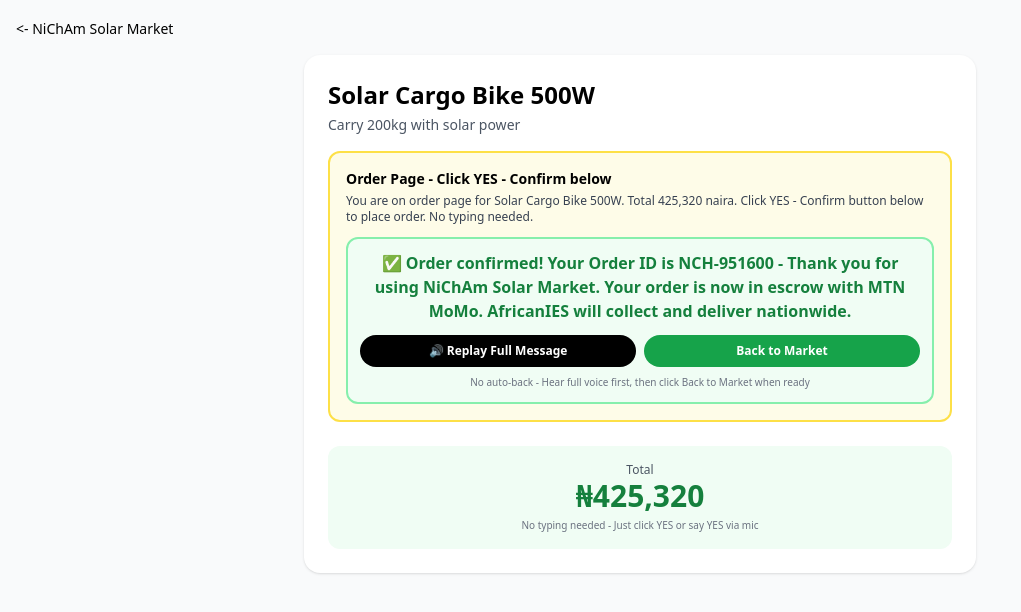
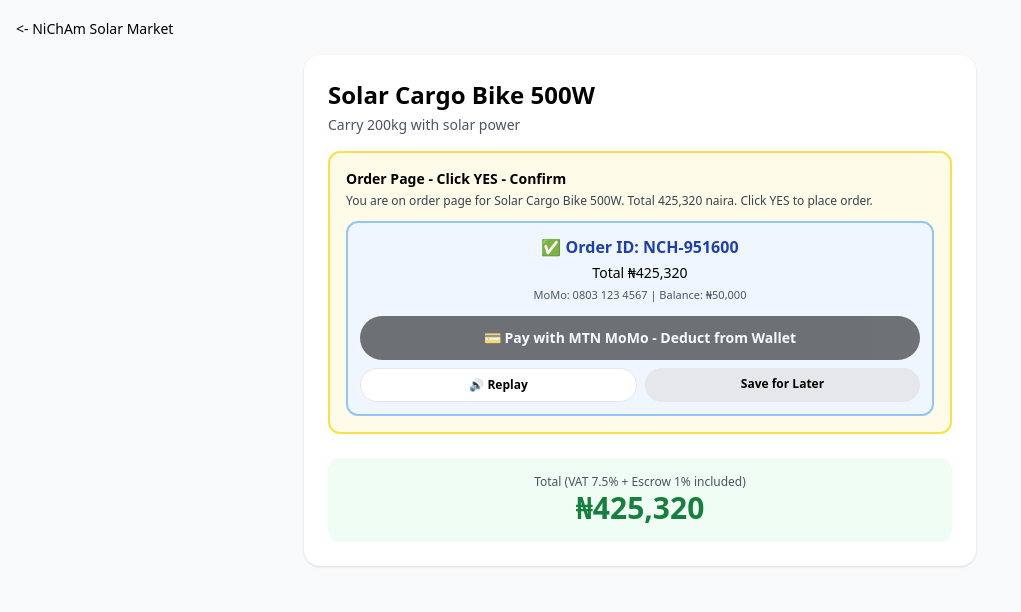
Before and after one commit to gspiassociatesltd/nicham-trade, a Next.js app: page /product/1 in a window 1280 px wide. Both pictures are taken after a click on the button "YES - Confirm". Shown: the top 612 px of the page, without its empty margins (0-1021 px from the left). Built offline with nearby package versions, Linux system fonts and the light colour scheme.

Commit message:
Add files via upload

```diff
--- a/app/page.tsx
+++ b/app/page.tsx
@@ -101,7 +101,7 @@ export default function Home() {
       </div>
 
       <section className="p-6 text-center bg-gradient-to-br from-yellow-50 to-green-50">
-        <h2 className="text-xl md:text-2xl font-bold mb-2">Everything Solar - Solar Cargo Bikes, Pumps, Freezers, Mini-Grids, Tractors e.t.c. - Delivery Nationwide</h2>
+        <h2 className="text-lg md:text-xl font-bold mb-2 text-gray-700">Everything Solar - Solar Cargo Bikes, Pumps, Freezers, Mini-Grids, Tractors e.t.c. - Delivery Nationwide</h2>
         <p className="text-gray-600 mb-2">Marketplace Model: GSPI/NiChAm Platform | Escrow with MTN MoMo | AfricanIES Nationwide Delivery</p>
         <p className="text-xs text-gray-500 max-w-3xl mx-auto">Buyer orders on platform → Escrow with MTN&apos;s momo → AfricanIES collects from manufacturers & delivers → Buyer confirms - MTN&apos;s momo pays</p>
 
--- a/app/product/[id]/page.tsx
+++ b/app/product/[id]/page.tsx
@@ -23,83 +23,112 @@ function calcTotal(base: number) {
 
 export default function ProductPage({ params }: { params: { id: string } }) {
   const [lang, setLang] = useState('en')
-  const [msg, setMsg] = useState("")
-  const [orderIdState, setOrderIdState] = useState("")
-  const [confirmed, setConfirmed] = useState(false)
+  const [step, setStep] = useState<'order'|'confirmed'|'paying'|'success'|'insufficient'>('order')
+  const [orderId, setOrderId] = useState('')
+  const [momoNumber, setMomoNumber] = useState('0803 123 4567')
+  const [balance, setBalance] = useState(50000)
 
   useEffect(() => {
     const saved = localStorage.getItem('nicham_lang')
     if (saved) setLang(saved)
-    const url = new URL(window.location.href)
-    const l = url.searchParams.get('lang')
-    if (l) setLang(l)
+    const b = localStorage.getItem('momo_balance')
+    if (b) setBalance(parseInt(b))
+    else { localStorage.setItem('momo_balance', '50000'); setBalance(50000) }
+    const num = localStorage.getItem('momo_number')
+    if (num) setMomoNumber(num)
   }, [])
 
   const id = parseInt(params.id)
-  const meta = productsMeta[id] || productsMeta[2]
+  const meta = productsMeta[id] || productsMeta[3]
   const total = calcTotal(meta.price)
 
-  const speakFull = (orderId: string) => {
+  const speak = (textArr: string[]) => {
     try {
-      if (typeof window === 'undefined' || !window.speechSynthesis) return
+      if (!window.speechSynthesis) return
       window.speechSynthesis.cancel()
-      // Small delay to ensure cancel completes
       setTimeout(() => {
-        const sentences = [
-          "Order confirmed.",
-          "Your Order ID is " + orderId + ".",
-          "Thank you for using NiChAm Solar Market.",
-          "Your order is now in escrow with MTN MoMo.",
-          "AfricanIES will collect and deliver nationwide.",
-          "You will be notified."
-        ]
-        let i = 0
+        let i=0
         const next = () => {
-          if (i >= sentences.length) return
-          const u = new SpeechSynthesisUtterance(sentences[i])
-          u.lang = "en-NG"
-          u.rate = 0.85
-          u.volume = 1
-          u.onend = () => { i++; setTimeout(next, 250) }
-          u.onerror = () => { i++; setTimeout(next, 250) }
+          if (i>=textArr.length) return
+          const u = new SpeechSynthesisUtterance(textArr[i])
+          u.lang='en-NG'; u.rate=0.85; u.volume=1
+          u.onend = () => { i++; setTimeout(next,250) }
+          u.onerror = () => { i++; setTimeout(next,250) }
           window.speechSynthesis.speak(u)
         }
         next()
-      }, 300)
+      },300)
     } catch {}
   }
 
-  const handleConfirm = () => {
-    const orderId = "NCH-" + Date.now().toString().slice(-6)
-    setOrderIdState(orderId)
-    setConfirmed(true)
+  const handleYES = () => {
+    const oid = "NCH-" + Date.now().toString().slice(-6)
+    setOrderId(oid)
+    setStep('confirmed')
     const orders = JSON.parse(localStorage.getItem('nicham_orders') || '[]')
-    orders.unshift({ productName: meta.name, total, orderId, date: new Date().toLocaleString() })
+    orders.unshift({ productName: meta.name, total, orderId: oid, status:'awaiting_payment', date: new Date().toLocaleString() })
     localStorage.setItem('nicham_orders', JSON.stringify(orders))
-    setMsg("Order confirmed! Your Order ID is " + orderId + " - Thank you for using NiChAm Solar Market. Your order is now in escrow with MTN MoMo. AfricanIES will collect and deliver nationwide.")
-    speakFull(orderId)
-    try {
-      const dataset = JSON.parse(localStorage.getItem('nicham_voice_dataset') || '[]')
-      dataset.push({ type: 'order', product: meta.name, lang, time: new Date().toISOString() })
-      localStorage.setItem('nicham_voice_dataset', JSON.stringify(dataset.slice(-100)))
-    } catch {}
-    // NO AUTO REDIRECT - user stays to hear full message, clicks Back manually
+    speak([
+      "Order confirmed.",
+      "Order ID " + oid + ".",
+      "Total " + total.toLocaleString() + " naira.",
+      "Please click Pay with MTN MoMo to secure your payment in escrow."
+    ])
+  }
+
+  const handlePay = () => {
+    setStep('paying')
+    setTimeout(() => {
+      if (balance < total) {
+        setStep('insufficient')
+        speak([
+          "Insufficient MoMo wallet balance.",
+          "Required " + total.toLocaleString() + " naira.",
+          "Your balance is " + balance.toLocaleString() + " naira.",
+          "Please top up or save order to pay later."
+        ])
+      } else {
+        const newBal = balance - total
+        setBalance(newBal)
+        localStorage.setItem('momo_balance', newBal.toString())
+        // Update order status
+        const orders = JSON.parse(localStorage.getItem('nicham_orders') || '[]')
+        const idx = orders.findIndex((o:any)=>o.orderId===orderId)
+        if (idx>=0){ orders[idx].status='paid_escrow'; orders[idx].momoTxn='MOMO-'+Date.now().toString().slice(-6); localStorage.setItem('nicham_orders', JSON.stringify(orders)) }
+        // Hidden admin log for AfricanIES stages (buyer doesn't see)
+        const admin = JSON.parse(localStorage.getItem('nicham_admin_escrow') || '[]')
+        admin.unshift({ orderId, total, stage1:'30% on collection to AfricanIES pending', stage2:'70% on delivery pending', hidden:true, date:new Date().toISOString() })
+        localStorage.setItem('nicham_admin_escrow', JSON.stringify(admin))
+        setStep('success')
+        speak([
+          "Payment secured.",
+          "Your payment of " + total.toLocaleString() + " naira is now secured in escrow with MTN MoMo.",
+          "Transaction ID MoMo " + Date.now().toString().slice(-6) + ".",
+          "AfricanIES will collect and deliver nationwide.",
+          "You will receive NiChAm order receipt and MoMo payment receipt."
+        ])
+      }
+    }, 1200)
+  }
+
+  const handleTopUp = () => {
+    const add = total - balance + 10000
+    const newBal = balance + add
+    setBalance(newBal)
+    localStorage.setItem('momo_balance', newBal.toString())
+    alert("MoMo wallet topped up by ₦" + add.toLocaleString() + ". New balance ₦" + newBal.toLocaleString())
+    setStep('confirmed')
   }
 
   const orderText: any = {
-    en: { title: "Order Page - Click YES - Confirm below", desc: `You are on order page for ${meta.name}. Total ${total.toLocaleString()} naira. Click YES - Confirm button below to place order. No typing needed.` },
-    pidgin: { title: "Order Page - Click YES - Confirm", desc: `You dey order page for ${meta.name}. Total ${total.toLocaleString()} naira. Click YES - Confirm to order.` },
-    ha: { title: "Shafin Oda - Danna YES - Confirm", desc: `Kana shafin oda na ${meta.name}. Jimilla ${total.toLocaleString()} naira.` },
-    ig: { title: "Peeji Iwu - Pia YES - Confirm", desc: `I no na peeji iwu maka ${meta.name}. Onu ego ${total.toLocaleString()} naira.` },
-    yo: { title: "Oju-iwe Ase - Te YES - Confirm", desc: `O wa lori oju-iwe ase fun ${meta.name}. Lapapo ${total.toLocaleString()} naira.` }
+    en: { title: "Order Page - Click YES - Confirm", desc: "You are on order page for "+meta.name+". Total "+total.toLocaleString()+" naira. Click YES to place order." },
+    pidgin: { title: "Order Page - Click YES", desc: "You dey order page for "+meta.name+". Total "+total.toLocaleString()+" naira." }
   }
-
   const ot = orderText[lang] || orderText.en
 
   return (
     <main className="min-h-screen bg-gray-50 p-4">
       <a href={`/?lang=${lang}`} className="text-sm mb-4 inline-block">&lt;- NiChAm Solar Market</a>
-
       <div className="max-w-2xl mx-auto bg-white rounded-2xl shadow p-6">
         <h1 className="text-2xl font-black">{meta.name}</h1>
         <p className="text-sm text-gray-600 mt-1">{meta.desc}</p>
@@ -108,34 +137,55 @@ export default function ProductPage({ params }: { params: { id: string } }) {
           <div className="font-bold text-sm">{ot.title}</div>
           <div className="text-xs mt-1 text-gray-700">{ot.desc}</div>
 
-          {!confirmed ? (
-            lang === 'en' || lang === 'pidgin' ? (
-              <OrderMic onYES={handleConfirm} />
-            ) : (
-              <div className="mt-3">
-                <button onClick={handleConfirm} className="w-full py-3 bg-green-600 text-white rounded-full font-black text-sm hover:bg-green-700">
-                  YES - Confirm
-                </button>
+          {step==='order' && (
+            lang==='en' || lang==='pidgin' ? <OrderMic onYES={handleYES} /> :
+            <button onClick={handleYES} className="mt-3 w-full py-3 bg-green-600 text-white rounded-full font-black text-sm">YES - Confirm</button>
+          )}
+
+          {step==='confirmed' && (
+            <div className="mt-3 p-3 bg-blue-50 border-2 border-blue-300 rounded-xl">
+              <div className="font-black text-center text-blue-800">✅ Order ID: {orderId}</div>
+              <div className="text-center text-sm mt-1">Total ₦{total.toLocaleString()}</div>
+              <div className="text-[11px] text-center text-gray-600 mt-1">MoMo: {momoNumber} | Balance: ₦{balance.toLocaleString()}</div>
+              <button onClick={handlePay} className="mt-3 w-full py-3 bg-black text-white rounded-full font-black text-sm animate-pulse">💳 Pay with MTN MoMo - Deduct from Wallet</button>
+              <div className="flex gap-2 mt-2">
+                <button onClick={()=>speak(["Order ID "+orderId+". Total "+total.toLocaleString()+" naira. Please click Pay with MTN MoMo to secure your payment in escrow."])} className="flex-1 py-2 bg-white border rounded-full text-xs font-bold">🔊 Replay</button>
+                <a href={`/?lang=${lang}`} className="flex-1 py-2 bg-gray-200 rounded-full text-xs font-bold text-center">Save for Later</a>
               </div>
-            )
-          ) : (
-            <div className="mt-3 p-3 bg-green-50 border-2 border-green-300 rounded-xl">
-              <div className="text-center font-black text-green-700">✅ {msg}</div>
-              <div className="flex gap-2 mt-3">
-                <button onClick={() => orderIdState && speakFull(orderIdState)} className="flex-1 py-2 bg-black text-white rounded-full text-xs font-bold">🔊 Replay Full Message</button>
-                <a href={`/?lang=${lang}`} className="flex-1 py-2 bg-green-600 text-white rounded-full text-xs font-black text-center">Back to Market</a>
-              </div>
-              <div className="text-[10px] text-gray-500 mt-2 text-center">No auto-back - Hear full voice first, then click Back to Market when ready</div>
             </div>
           )}
 
-          {msg && !confirmed && <div className="mt-3 text-center text-sm font-bold text-green-700 bg-green-50 p-2 rounded">{msg}</div>}
+          {step==='paying' && <div className="mt-3 text-center py-6"><div className="animate-spin w-8 h-8 border-4 border-green-600 border-t-transparent rounded-full mx-auto"></div><div className="text-sm mt-2 font-bold">Checking MoMo wallet & securing escrow...</div></div>}
+
+          {step==='success' && (
+            <div className="mt-3 p-3 bg-green-50 border-2 border-green-400 rounded-xl">
+              <div className="text-center font-black text-green-700 text-sm">✅ Payment Secured in Escrow</div>
+              <div className="text-[11px] text-center mt-2 leading-snug">Your payment of <b>₦{total.toLocaleString()}</b> is now secured in escrow with MTN MoMo.<br/>MoMo Txn: MOMO-{orderId.slice(-6)}<br/>AfricanIES will collect and deliver nationwide.<br/>You will receive NiChAm Order Receipt + MoMo Payment Receipt.</div>
+              <div className="flex gap-2 mt-3">
+                <button onClick={()=>speak(["Payment secured. Your payment of "+total.toLocaleString()+" naira is now secured in escrow with MTN MoMo. AfricanIES will collect and deliver nationwide."])} className="flex-1 py-2 bg-black text-white rounded-full text-xs font-bold">🔊 Replay Full</button>
+                <a href={`/?lang=${lang}`} className="flex-1 py-2 bg-green-600 text-white rounded-full text-xs font-black text-center">Back to Market</a>
+              </div>
+              <div className="text-[9px] text-gray-500 mt-2 text-center">Hidden admin: 30% to AfricanIES on collection, 70% on delivery confirmation (buyer doesn't see stages)</div>
+            </div>
+          )}
+
+          {step==='insufficient' && (
+            <div className="mt-3 p-3 bg-red-50 border-2 border-red-300 rounded-xl">
+              <div className="text-center font-black text-red-700 text-sm">❌ Insufficient MoMo Wallet Balance</div>
+              <div className="text-xs text-center mt-1">Required: ₦{total.toLocaleString()} | Balance: ₦{balance.toLocaleString()}</div>
+              <div className="grid gap-2 mt-3">
+                <button onClick={handleTopUp} className="w-full py-2.5 bg-green-600 text-white rounded-full font-bold text-xs">➕ Top Up MoMo Wallet (+₦{(total-balance+10000).toLocaleString()})</button>
+                <button onClick={()=>{ const n=prompt('Enter different MoMo number'); if(n){setMomoNumber(n); localStorage.setItem('momo_number',n); setStep('confirmed')} }} className="w-full py-2 bg-white border rounded-full font-bold text-xs">📱 Pay with Different Number</button>
+                <a href={`/?lang=${lang}`} className="w-full py-2 bg-gray-800 text-white rounded-full font-bold text-xs text-center">💾 Save Order - Pay Later (24hrs)</a>
+              </div>
+              <div className="text-[10px] text-gray-500 mt-2 text-center">Order saved, not cancelled. Top up and return to pay.</div>
+            </div>
+          )}
         </div>
 
         <div className="mt-6 bg-green-50 rounded-xl p-4 text-center">
-          <div className="text-xs text-gray-600">Total</div>
+          <div className="text-xs text-gray-600">Total (VAT 7.5% + Escrow 1% included)</div>
           <div className="text-3xl font-black text-green-700">₦{total.toLocaleString()}</div>
-          <div className="text-[10px] text-gray-500 mt-1">No typing needed - Just click YES or say YES via mic</div>
         </div>
       </div>
     </main>
```
